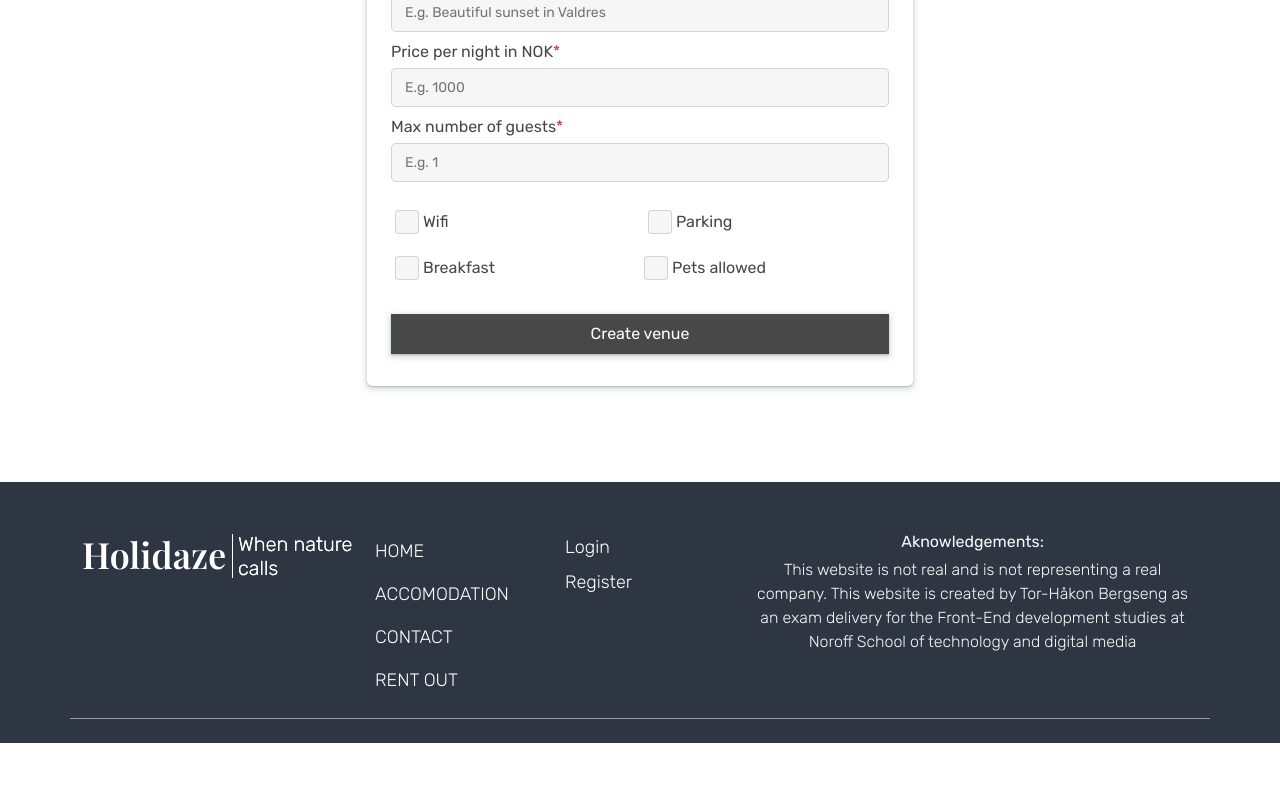
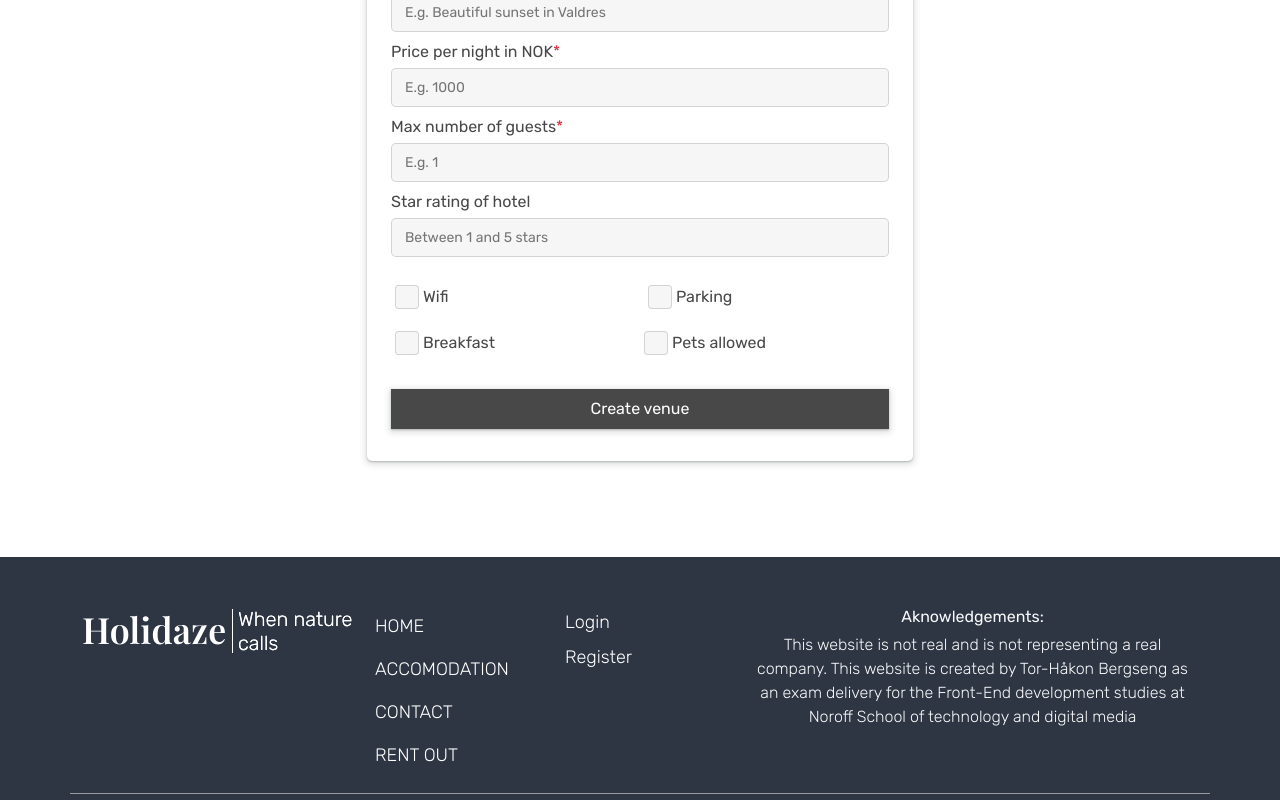
Before and after one commit to teehbee/project-exam-2, a React (Vite) app: page /rent-out in a window 1280 px wide. Shown: the part 801-1601 px from the top of the page. Before the commit the page ends 1544 px from the top, so only its background shows below. Built offline with nearby package versions, Linux system fonts and the light colour scheme; a web font is replaced by a local one.

Commit message:
add rating input for registration of venue

```diff
--- a/src/components/api/const/interfaces/venueFormInterface.tsx
+++ b/src/components/api/const/interfaces/venueFormInterface.tsx
@@ -19,4 +19,5 @@ export interface CreateVenueFormInputs {
   parking?: boolean;
   breakfast?: boolean;
   pets?: boolean;
+  rating?: number;
 }
--- a/src/components/forms/CreateVenueForm.tsx
+++ b/src/components/forms/CreateVenueForm.tsx
@@ -12,11 +12,12 @@ import { CREATE_VENUE_ENDPOINT } from "../api/const";
 // Yup schema for validation
 
 function CreateVenueForm() {
-  // State for displaying loader in submit button
   const [loginLoader, setLoginLoader] = useState(false);
   const [createVenueError, setCreateVenueError] = useState<string | null>(null);
   const navigate = useNavigate();
+
   // Form validation including default values for checkboxes
+
   const {
     register,
     handleSubmit,
@@ -136,6 +137,13 @@ function CreateVenueForm() {
                 <input className="mt-1 custom-border-gray text-ident-5px p-1 p-md-2 form-input-bg fs-0-75rem-to-0-875rem" type="number" placeholder="E.g. 1" id={id + "-maxGuests"} {...register("maxGuests")} />
                 {errors.maxGuests && <p className="text-danger fs-0-75rem-to-0-875rem pt-1">{errors.maxGuests.message}</p>}
               </div>
+              <div className="form-group d-flex flex-column">
+                <label htmlFor={id + "-rating"} className="mt-2 fs-0-75rem-to-1rem">
+                  Star rating of hotel
+                </label>
+                <input className="mt-1 custom-border-gray text-ident-5px p-1 p-md-2 form-input-bg fs-0-75rem-to-0-875rem" type="number" placeholder="Between 1 and 5 stars" id={id + "-rating"} {...register("rating")} />
+                {errors.rating && <p className="text-danger fs-0-75rem-to-0-875rem pt-1">{errors.rating.message}</p>}
+              </div>
               <div className="ms-1 row pt-3 pt-md-4 pb-3">
                 <div className="col-6 form-check d-flex align-items-center">
                   <input className="form-check-input cursor-pointer" type="checkbox" value="" id={id + "-wifi"} {...register("wifi")} />
```
